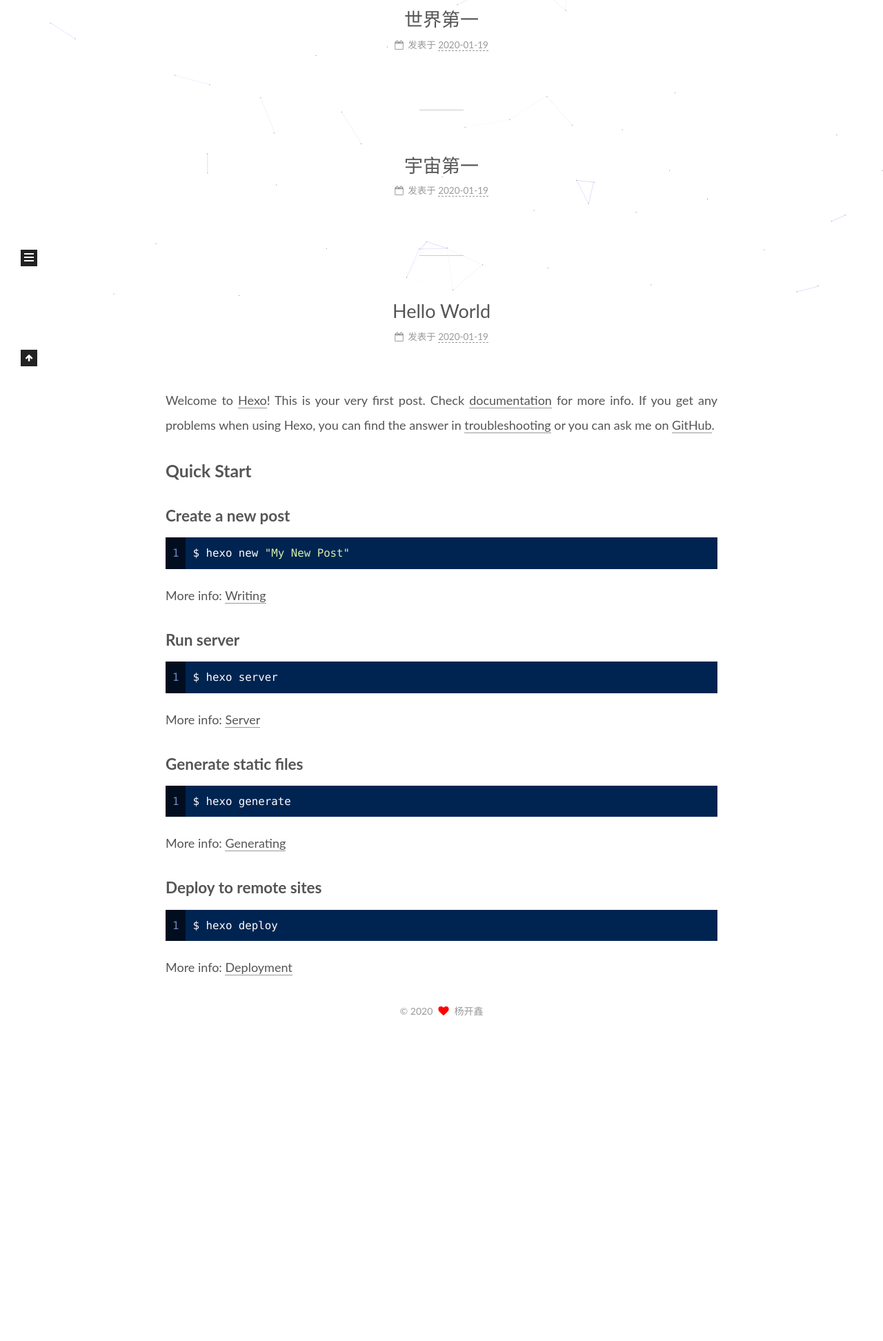
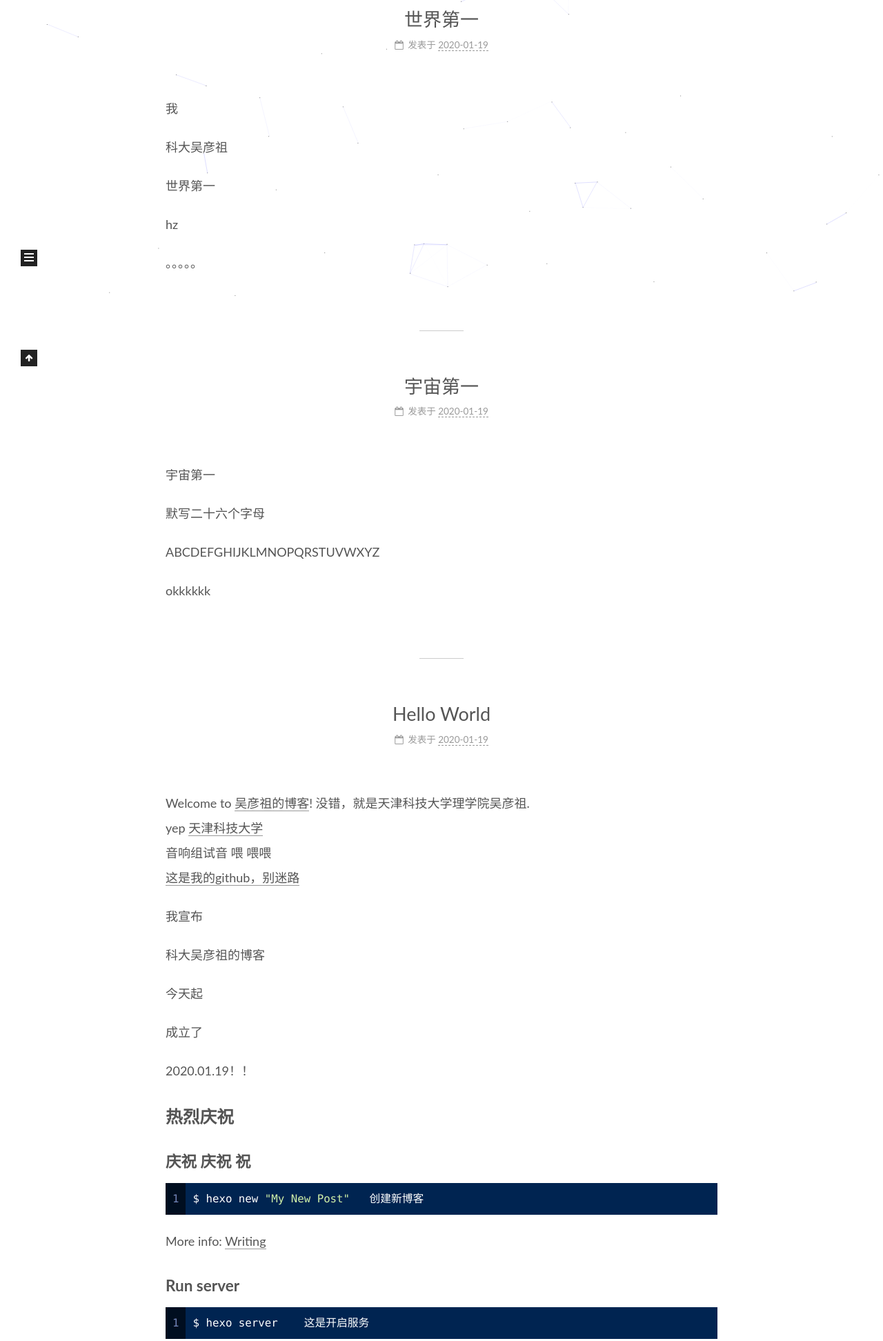
Before and after one commit to ykxykx/ykxykx.github.io, a plain HTML site: page index.html in a window 1280 px wide. Shown: the part 369-2313 px from the top of the page at 69% size. Before the commit the page ends 1869 px from the top, so only its background shows below. Drawn offline with Linux system fonts and the light colour scheme.

Commit message:
Site updated: 2020-01-19 21:47:11

```diff
--- a/css/main.css
+++ b/css/main.css
@@ -1161,7 +1161,7 @@ pre .javascript .function {
 }
 .links-of-author a::before,
 .links-of-author span.exturl::before {
-  background: #d05b55;
+  background: #afff0a;
   border-radius: 50%;
   content: ' ';
   display: inline-block;
--- a/index.html
+++ b/index.html
@@ -196,7 +196,8 @@
               </span>
               <span class="post-meta-item-text">发表于</span>
 
-              <time title="创建时间：2020-01-19 19:29:37" itemprop="dateCreated datePublished" datetime="2020-01-19T19:29:37+08:00">2020-01-19</time>
+
+              <time title="创建时间：2020-01-19 19:29:37 / 修改时间：21:45:18" itemprop="dateCreated datePublished" datetime="2020-01-19T19:29:37+08:00">2020-01-19</time>
             </span>
 
 
@@ -210,6 +211,11 @@
     <div class="post-body" itemprop="articleBody">
 
 
+          <p>我</p>
+<p>科大吴彦祖</p>
+<p>世界第一</p>
+<p>hz</p>
+<p>。。。。。</p>
 
 
     </div>
@@ -253,7 +259,8 @@
               </span>
               <span class="post-meta-item-text">发表于</span>
 
-              <time title="创建时间：2020-01-19 19:29:22" itemprop="dateCreated datePublished" datetime="2020-01-19T19:29:22+08:00">2020-01-19</time>
+
+              <time title="创建时间：2020-01-19 19:29:22 / 修改时间：21:46:27" itemprop="dateCreated datePublished" datetime="2020-01-19T19:29:22+08:00">2020-01-19</time>
             </span>
 
 
@@ -267,6 +274,10 @@
     <div class="post-body" itemprop="articleBody">
 
 
+          <p>宇宙第一</p>
+<p>默写二十六个字母</p>
+<p>ABCDEFGHIJKLMNOPQRSTUVWXYZ</p>
+<p>okkkkkk</p>
 
 
     </div>
@@ -310,7 +321,8 @@
               </span>
               <span class="post-meta-item-text">发表于</span>
 
-              <time title="创建时间：2020-01-19 19:22:17" itemprop="dateCreated datePublished" datetime="2020-01-19T19:22:17+08:00">2020-01-19</time>
+
+              <time title="创建时间：2020-01-19 19:22:17 / 修改时间：21:43:21" itemprop="dateCreated datePublished" datetime="2020-01-19T19:22:17+08:00">2020-01-19</time>
             </span>
 
 
@@ -324,17 +336,22 @@
     <div class="post-body" itemprop="articleBody">
 
 
-          <p>Welcome to <a href="https://hexo.io/" target="_blank" rel="noopener">Hexo</a>! This is your very first post. Check <a href="https://hexo.io/docs/" target="_blank" rel="noopener">documentation</a> for more info. If you get any problems when using Hexo, you can find the answer in <a href="https://hexo.io/docs/troubleshooting.html" target="_blank" rel="noopener">troubleshooting</a> or you can ask me on <a href="https://github.com/hexojs/hexo/issues" target="_blank" rel="noopener">GitHub</a>.</p>
-<h2 id="Quick-Start"><a href="#Quick-Start" class="headerlink" title="Quick Start"></a>Quick Start</h2><h3 id="Create-a-new-post"><a href="#Create-a-new-post" class="headerlink" title="Create a new post"></a>Create a new post</h3><figure class="highlight bash"><table><tr><td class="gutter"><pre><span class="line">1</span><br></pre></td><td class="code"><pre><span class="line">$ hexo new <span class="string">"My New Post"</span></span><br></pre></td></tr></table></figure>
+          <p>Welcome to <a href="https://baike.baidu.com/item/%E5%90%B4%E5%BD%A6%E7%A5%96/182990?fr=aladdin" target="_blank" rel="noopener">吴彦祖的博客</a>! 没错，就是天津科技大学理学院吴彦祖.<br> yep <a href="https://baike.baidu.com/item/%E5%A4%A9%E6%B4%A5%E7%A7%91%E6%8A%80%E5%A4%A7%E5%AD%A6/408864?fr=aladdin" target="_blank" rel="noopener">天津科技大学</a><br> 音响组试音 喂 喂喂<br>  <a href="https://github.com/ykxykx/ykxykx.github.io" target="_blank" rel="noopener">这是我的github，别迷路</a> </p>
+<p>  我宣布</p>
+<p>  科大吴彦祖的博客</p>
+<p>  今天起</p>
+<p>  成立了</p>
+<p>  2020.01.19！！</p>
+<h2 id="热烈庆祝"><a href="#热烈庆祝" class="headerlink" title="热烈庆祝"></a>热烈庆祝</h2><h3 id="庆祝-庆祝-祝"><a href="#庆祝-庆祝-祝" class="headerlink" title="庆祝 庆祝 祝"></a>庆祝 庆祝 祝</h3><figure class="highlight bash"><table><tr><td class="gutter"><pre><span class="line">1</span><br></pre></td><td class="code"><pre><span class="line">$ hexo new <span class="string">"My New Post"</span>   创建新博客</span><br></pre></td></tr></table></figure>
 
 <p>More info: <a href="https://hexo.io/docs/writing.html" target="_blank" rel="noopener">Writing</a></p>
-<h3 id="Run-server"><a href="#Run-server" class="headerlink" title="Run server"></a>Run server</h3><figure class="highlight bash"><table><tr><td class="gutter"><pre><span class="line">1</span><br></pre></td><td class="code"><pre><span class="line">$ hexo server</span><br></pre></td></tr></table></figure>
+<h3 id="Run-server"><a href="#Run-server" class="headerlink" title="Run server"></a>Run server</h3><figure class="highlight bash"><table><tr><td class="gutter"><pre><span class="line">1</span><br></pre></td><td class="code"><pre><span class="line">$ hexo server    这是开启服务</span><br></pre></td></tr></table></figure>
 
 <p>More info: <a href="https://hexo.io/docs/server.html" target="_blank" rel="noopener">Server</a></p>
-<h3 id="Generate-static-files"><a href="#Generate-static-files" class="headerlink" title="Generate static files"></a>Generate static files</h3><figure class="highlight bash"><table><tr><td class="gutter"><pre><span class="line">1</span><br></pre></td><td class="code"><pre><span class="line">$ hexo generate</span><br></pre></td></tr></table></figure>
+<h3 id="Generate-static-files"><a href="#Generate-static-files" class="headerlink" title="Generate static files"></a>Generate static files</h3><figure class="highlight bash"><table><tr><td class="gutter"><pre><span class="line">1</span><br></pre></td><td class="code"><pre><span class="line">$ hexo generate     这是本地预览</span><br></pre></td></tr></table></figure>
 
 <p>More info: <a href="https://hexo.io/docs/generating.html" target="_blank" rel="noopener">Generating</a></p>
-<h3 id="Deploy-to-remote-sites"><a href="#Deploy-to-remote-sites" class="headerlink" title="Deploy to remote sites"></a>Deploy to remote sites</h3><figure class="highlight bash"><table><tr><td class="gutter"><pre><span class="line">1</span><br></pre></td><td class="code"><pre><span class="line">$ hexo deploy</span><br></pre></td></tr></table></figure>
+<h3 id="Deploy-to-remote-sites"><a href="#Deploy-to-remote-sites" class="headerlink" title="Deploy to remote sites"></a>Deploy to remote sites</h3><figure class="highlight bash"><table><tr><td class="gutter"><pre><span class="line">1</span><br></pre></td><td class="code"><pre><span class="line">$ hexo deploy     这是上传到github</span><br></pre></td></tr></table></figure>
 
 <p>More info: <a href="https://hexo.io/docs/one-command-deployment.html" target="_blank" rel="noopener">Deployment</a></p>
 
```
Also changed, not shown: 2020/01/19/hello-world/index.html (+16 -10 lines), 2020/01/19/世界第一/index.html (+10 -4 lines), 2020/01/19/宇宙第一/index.html (+9 -4 lines).
